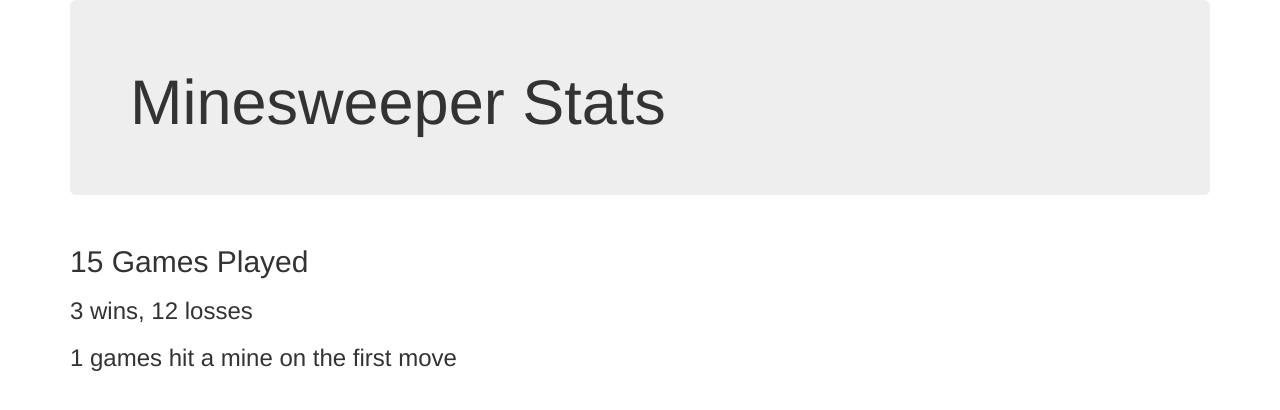
After one commit to lgaud/minesweeper, a Django app: page /game/stats/ in a window 1280 px wide. The commit adds this page. Shown: the top 410 px of the page. Run offline with Django 3.2, Linux system fonts and the light colour scheme; data comes from the database, SQL or seed files in the repository; both versions use the stored data as it was after the commit; some libraries are stand-ins or nearby versions.

Commit message:
Add a brief stats page and some cleanup

```diff
--- a/game/models.py
+++ b/game/models.py
@@ -9,6 +9,7 @@ class Game(models.Model):
     x_cells = models.IntegerField(default=9)
     y_cells = models.IntegerField(default=9)
     num_mines = models.IntegerField(default=10)
+    num_moves = models.IntegerField(default=0)
 
     NEW = "N"
     ACTIVE = "A"
@@ -150,7 +151,8 @@ class Game(models.Model):
             if self.cell_set.filter(is_clear=False).count() == self.num_mines:
                 result["is_win"] = True
                 self.state = self.WIN
-                self.save()
+        self.num_moves += 1
+        self.save()
 
         return result
 
--- a/game/templates/game/game.html
+++ b/game/templates/game/game.html
@@ -3,7 +3,7 @@
 <html>
 <head>
     <meta http-equiv="content-type" content="text/html; charset=utf-8">
-    <title>Minesweeper - Index</title>
+    <title>Minesweeper - Game {{game_id}}</title>
     <link rel="stylesheet" href="https://maxcdn.bootstrapcdn.com/bootstrap/3.3.6/css/bootstrap.min.css" integrity="sha384-1q8mTJOASx8j1Au+a5WDVnPi2lkFfwwEAa8hDDdjZlpLegxhjVME1fgjWPGmkzs7" crossorigin="anonymous">
     <link rel="stylesheet" type="text/css" href="{% static 'game/style.css' %}" />
     <script src="https://code.jquery.com/jquery-2.2.4.min.js" integrity="sha256-BbhdlvQf/xTY9gja0Dq3HiwQF8LaCRTXxZKRutelT44=" crossorigin="anonymous"></script>
@@ -15,8 +15,11 @@
     <div class="container">
         <div class="jumbotron"><h1>Minesweeper</h1>
             <a id="new_game" href="{% url 'index' %}" class="btn btn-primary">New Game</a>
+            <a href="{% url 'stats' %}" class="btn btn-default">Stats</a>
         </div>
+
         <div class="panel panel-default">
+
             <div class="panel-body text-center">
                 <h3 id="winMessage" class="alert alert-success" style="display:none">You Won! :)</h3>
                 <h3 id="loseMessage" class="alert alert-danger" style="display:none">You Lost! :(</h3>
--- a/game/templates/game/index.html
+++ b/game/templates/game/index.html
@@ -10,9 +10,7 @@
 </head>
 <body>
     <div class="container">
-        <div class="jumbotron">
-    <h1>Welcome to Minesweeper</h1>
-    </div>
+        <div class="jumbotron"><h1>Welcome to Minesweeper</h1></div>
         <form id="new_game" action="{% url 'create' %}" method="post">
             {% csrf_token %}
             <div >
--- /dev/null
+++ b/game/templates/game/stats.html
@@ -0,0 +1,23 @@
+{% load staticfiles %}
+<!DOCTYPE html>
+<html>
+<head>
+    <meta http-equiv="content-type" content="text/html; charset=utf-8">
+    <title>Minesweeper - Stats</title>
+    <link rel="stylesheet" href="https://maxcdn.bootstrapcdn.com/bootstrap/3.3.6/css/bootstrap.min.css" integrity="sha384-1q8mTJOASx8j1Au+a5WDVnPi2lkFfwwEAa8hDDdjZlpLegxhjVME1fgjWPGmkzs7" crossorigin="anonymous">
+
+<link rel="stylesheet" type="text/css" href="{% static 'game/style.css' %}" />
+</head>
+<body>
+    <div class="container">
+        <div class="jumbotron">
+            <h1>Minesweeper Stats</h1>
+        </div>
+    </div>
+    <div class="container">
+        <h2>{{ total_games_completed }} Games Played</h2>
+        <h3>{{ total_games_won }} wins, {{ total_games_lost }} losses</h3>
+        <h3>{{ unlucky }} games hit a mine on the first move</h3>
+    </div>
+</body>
+</html>
--- a/game/urls.py
+++ b/game/urls.py
@@ -7,5 +7,6 @@ urlpatterns = [
     url(r'^game/create/$',
         views.create_game, name='create'),
     url(r'^game/(?P<game_id>[0-9]+)/reveal/$', views.reveal, name='reveal'),
-    url(r'^game/(?P<game_id>[0-9]+)/mark/$', views.toggle_marking, name='toggle')
+    url(r'^game/(?P<game_id>[0-9]+)/mark/$', views.toggle_marking, name='toggle'),
+    url(r'^game/stats/$', views.stats, name='stats')
 ]
--- a/game/views.py
+++ b/game/views.py
@@ -2,6 +2,8 @@ import json
 
 from django.shortcuts import render, get_object_or_404, redirect
 from django.http import Http404, JsonResponse
+from django.db.models import Avg, Min
+
 
 from .models import Game
 
@@ -43,3 +45,17 @@ def toggle_marking(request, game_id):
     game = get_object_or_404(Game, pk=game_id)
     result = game.toggle_cell_marking(x, y)
     return JsonResponse({"state": result})
+
+def stats(request):
+    total_games_won = Game.objects.filter(state="W").count()
+    total_games_lost = Game.objects.filter(state="L").count()
+    total_games_completed = total_games_won + total_games_lost
+
+    unlucky = Game.objects.filter(state="L",  num_moves=1).count()
+    context = {
+        'total_games_completed': total_games_completed,
+        'total_games_won': total_games_won,
+        'total_games_lost': total_games_lost,
+        'unlucky': unlucky
+    }
+    return render(request, 'game/stats.html', context)
```
Also changed, not shown: db.sqlite3, game/migrations/0005_auto_20160523_0003.py (added), 1 other file. Lines whose indentation alone changed are shown as unchanged.
